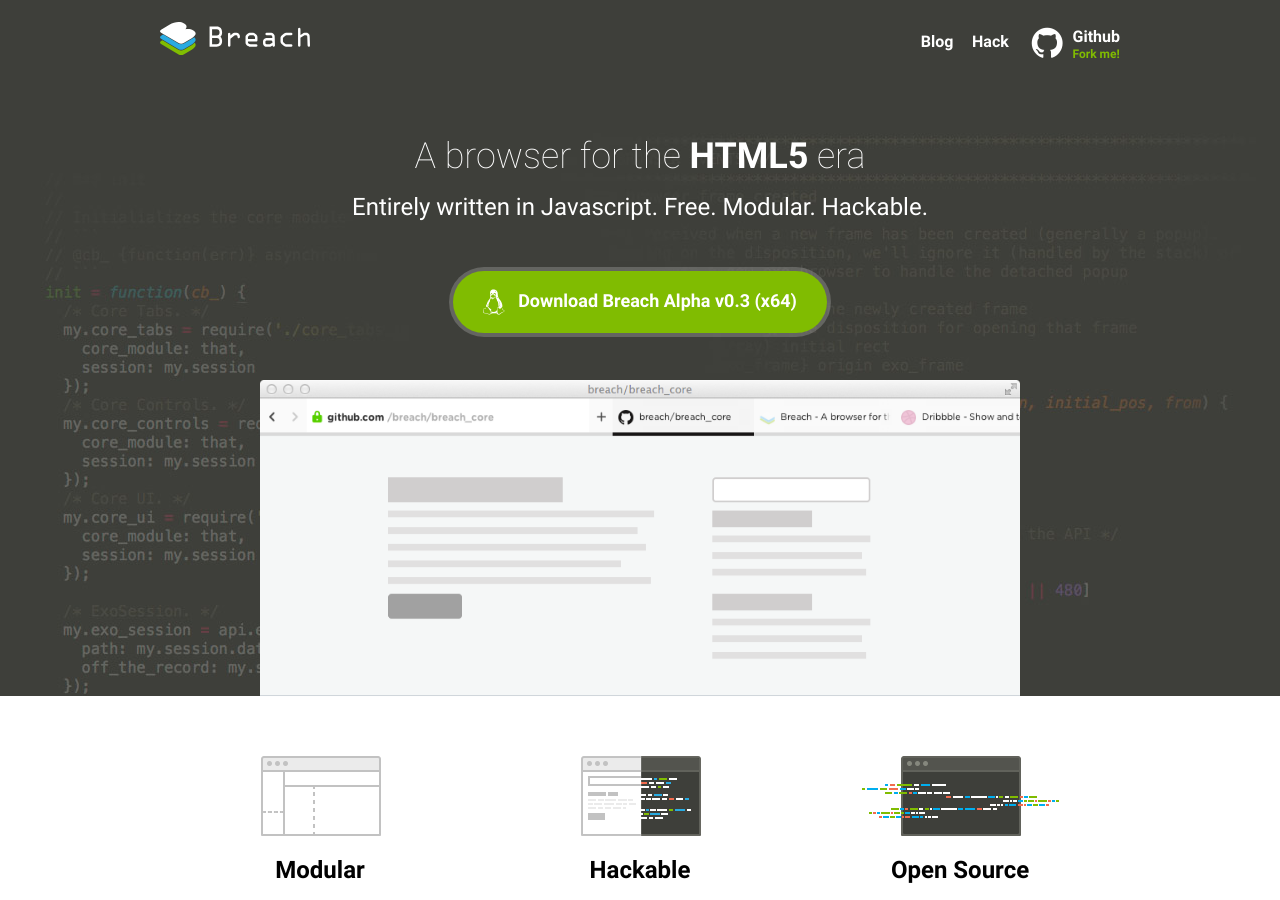
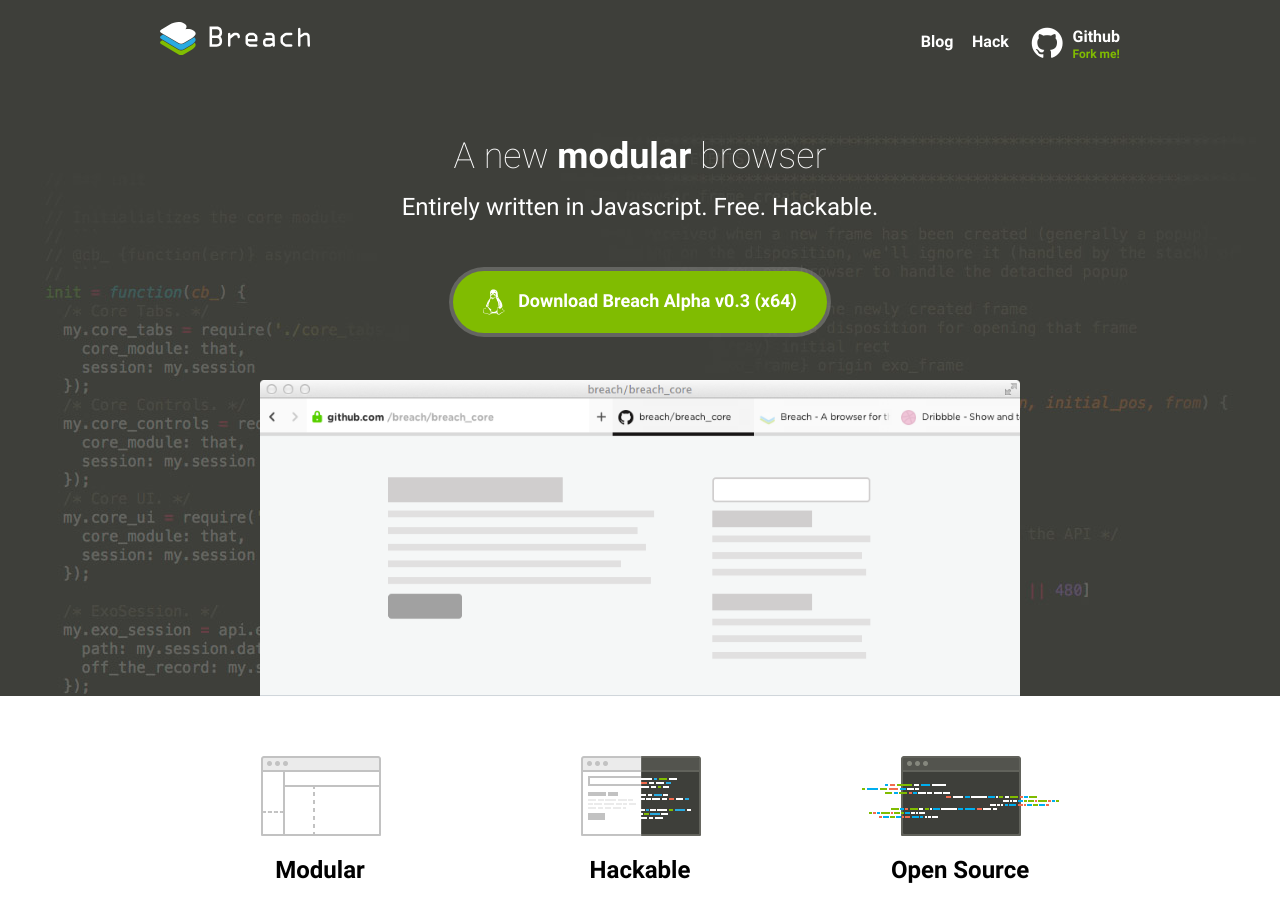
Before and after one commit to spolu/breach_core, a Jekyll site: the page built from index.html, in a window 1280 px wide and 900 px high. Built offline with Jekyll 4.4.1, drawn with Linux system fonts in a browser that asks for light colours; nearby versions of some CDN libraries; Markdown is read by kramdown in place of the engine named in the settings.

Commit message:
Update tagline

```diff
--- a/index.html
+++ b/index.html
@@ -1,13 +1,13 @@
 ---
 layout: default
-title: "Breach - A browser for the HTML5 era"
+title: "Breach - A new modular Browser"
 ---
 
 <section id="hero">
   <article>
     <div class="animated fadeIn">
-      <h1>A browser for the <strong>HTML5</strong> era</h1>
-      <h2>Entirely written in Javascript. Free. Modular. Hackable.</h2>
+      <h1>A new <strong>modular</strong> browser</h1>
+      <h2>Entirely written in Javascript. Free. Hackable.</h2>
       <a href="" id="download" class="btn-main"></a>
     </div>
 
```
